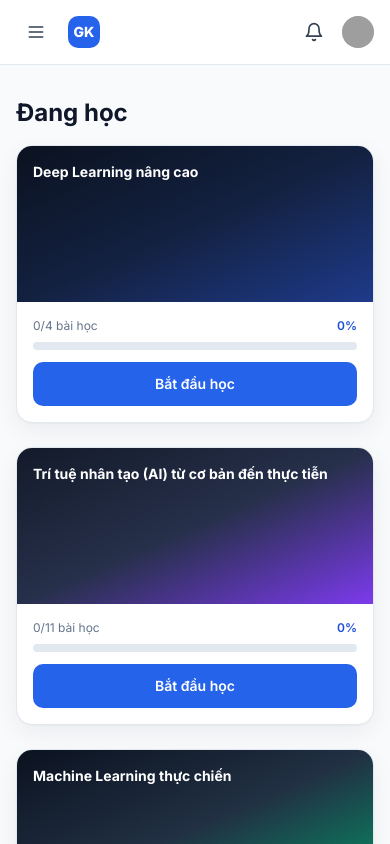
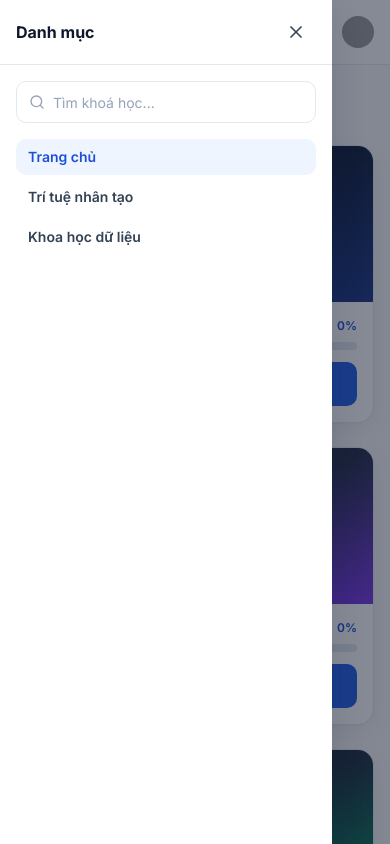
Before and after one commit to ThachCoder2k2/ths-course-builder, a React (Vite) app: page / in a window 390 px wide. Both pictures are taken after a click on the button 36 px from the left and 32 px from the top of the page. Shown: the top 844 px of the page. Built offline with nearby package versions, Linux system fonts and the light colour scheme; grey boxes are pictures that could not be loaded.

Commit message:
feat: responsive mobile navigation drawer

```diff
--- /dev/null
+++ b/src/components/layout/MobileNavDrawer.tsx
@@ -0,0 +1,43 @@
+import { useEffect } from 'react';
+import { NavLink, useLocation } from 'react-router-dom';
+import { Search } from 'lucide-react';
+import Drawer from '../ui/Drawer';
+import Input from '../ui/Input';
+import { NAV_LINKS } from './TopNav';
+import { cn } from '../../lib/cn';
+
+export default function MobileNavDrawer({ open, onClose }: { open: boolean; onClose: () => void }) {
+  const location = useLocation();
+
+  // Close whenever the route changes so the drawer never covers the new page.
+  useEffect(() => {
+    onClose();
+    // eslint-disable-next-line react-hooks/exhaustive-deps
+  }, [location.pathname]);
+
+  return (
+    <Drawer open={open} onClose={onClose} title="Danh mục" side="left">
+      <div className="space-y-4 p-4">
+        <Input placeholder="Tìm khoá học..." aria-label="Tìm khoá học" icon={<Search className="h-4 w-4" />} />
+
+        <nav className="flex flex-col gap-1">
+          {NAV_LINKS.map((link) => (
+            <NavLink
+              key={link.to}
+              to={link.to}
+              end={link.to === '/'}
+              className={({ isActive }) =>
+                cn(
+                  'rounded-btn px-3 py-2 text-sm font-semibold text-ink-700 hover:bg-surface-muted',
+                  isActive && 'bg-brand-50 text-brand-700',
+                )
+              }
+            >
+              {link.label}
+            </NavLink>
+          ))}
+        </nav>
+      </div>
+    </Drawer>
+  );
+}
--- a/src/components/layout/PageShell.tsx
+++ b/src/components/layout/PageShell.tsx
@@ -1,15 +1,20 @@
+import { useState } from 'react';
 import { Outlet } from 'react-router-dom';
 import TopNav from './TopNav';
 import Footer from './Footer';
+import MobileNavDrawer from './MobileNavDrawer';
 
 export default function PageShell() {
+  const [menuOpen, setMenuOpen] = useState(false);
+
   return (
     <div className="flex min-h-full flex-col">
-      <TopNav />
+      <TopNav onOpenMenu={() => setMenuOpen(true)} />
       <main className="flex-1">
         <Outlet />
       </main>
       <Footer />
+      <MobileNavDrawer open={menuOpen} onClose={() => setMenuOpen(false)} />
     </div>
   );
 }
```
Also changed, not shown: 1 other file (tests, documents, lock files or other folders).
